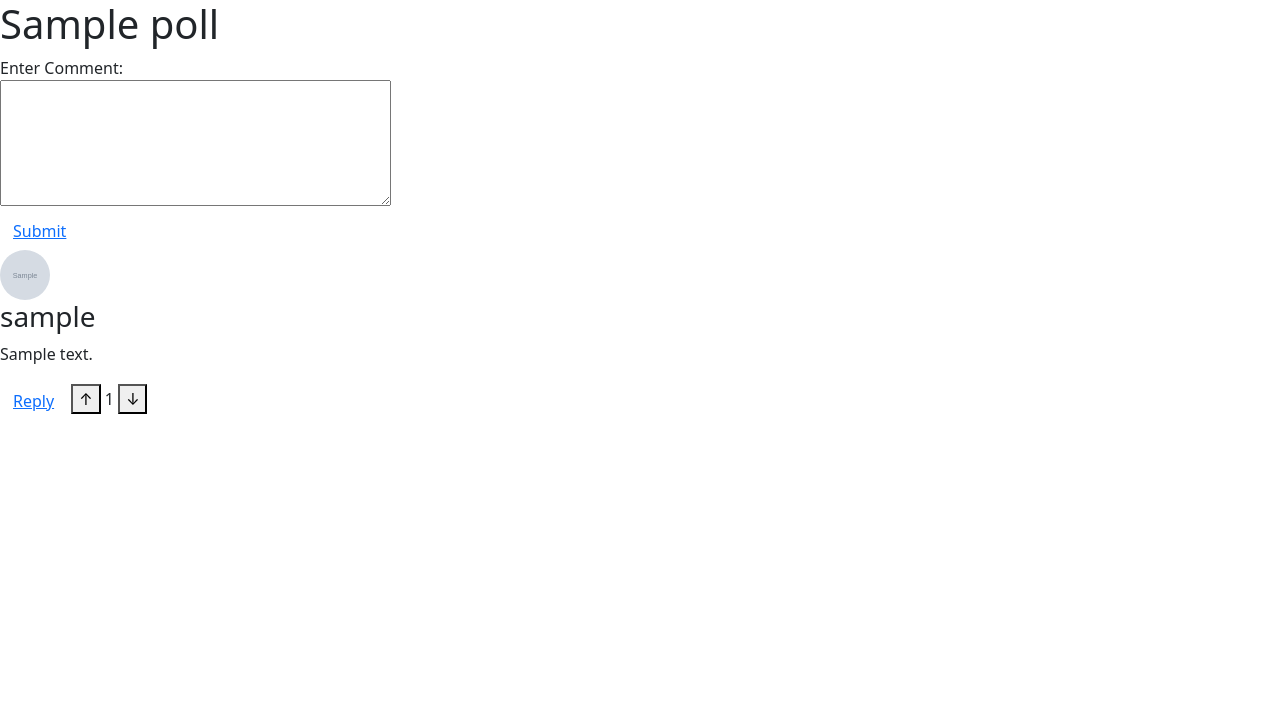
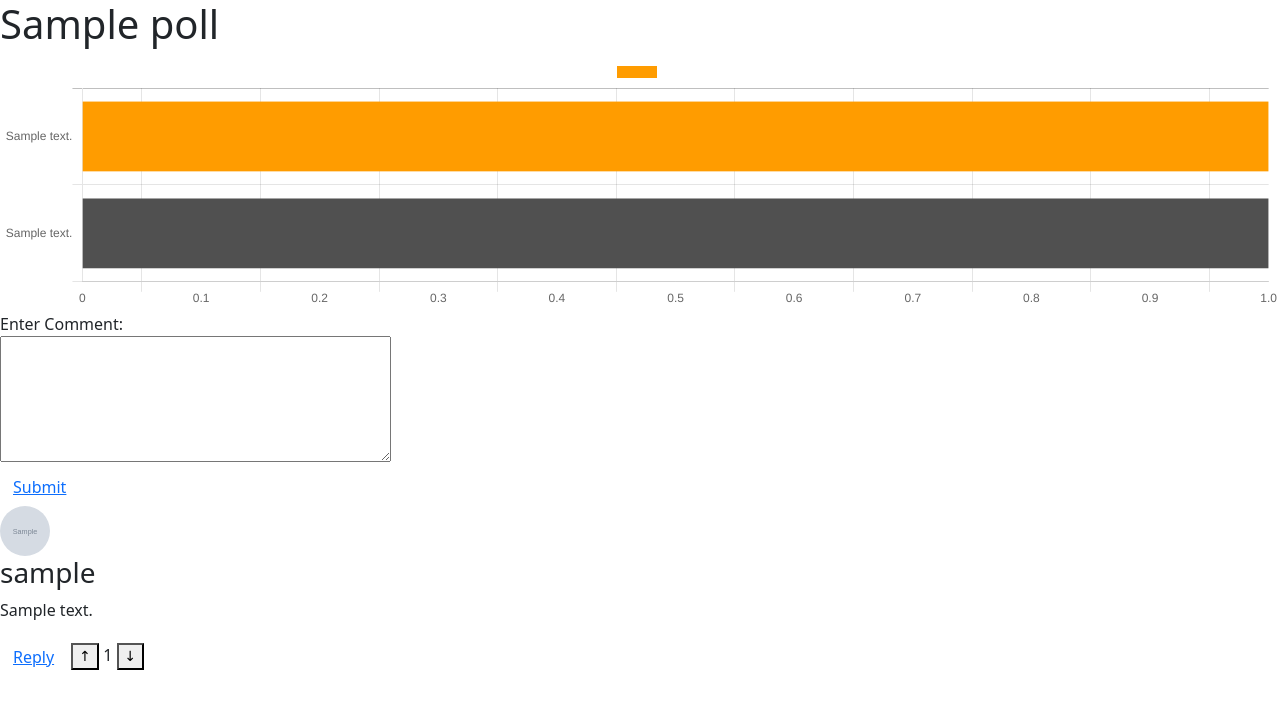
Before and after one commit to RobbertSinclair/Pollarize, a Django app: a page that uses pollarize/templates/poll_app/comment.html in a window 1280 px wide. Shown: the top 709 px of the page. Run offline with Django 3.2, Linux system fonts and the light colour scheme; a user stored in the database is signed in; tables that the repository leaves empty hold one stand-in row (values such as "Sample post"); grey boxes marked "Sample" are stand-in pictures; some libraries are stand-ins or nearby versions.

Commit message:
Added a bar chart to show voting results

```diff
--- /dev/null
+++ b/pollarize/static/css/comment.css
@@ -0,0 +1,34 @@
+
+.profile-img {
+    width: 50px;
+    height: 50px;
+    object-fit: cover;
+}
+
+.loading-image {
+    width: 20px;
+    height: 20px;
+    object-fit: cover;
+}
+
+.vote-button {
+    font-family: "Comic Sans MS";
+    font-size: 14px;
+}
+
+.upvote-selected {
+    background-color: #FF9C00;
+    color: #505050;
+
+}
+
+.downvote-selected {
+    background-color: #505050;
+    color: #FF9C00;
+}
+
+#poll-chart {
+    width: 300px;
+    height: 100px;
+    align: center;
+}
--- a/pollarize/static/js/comments.js
+++ b/pollarize/static/js/comments.js
@@ -121,12 +121,14 @@ function addVote(vote_amount, comment_id, votes) {
             $("#votes-" + comment_id).html(data.votes);
             console.log(data);
             if(vote_amount == 1 && !data.voted_before) {
-                $("upvote-" + comment_id).css("background-color", "#FF4500");
+                console.log("Upvote");
+                $("#upvote-" + comment_id).addClass("upvote-selected");
             } else if (vote_amount == -1 && !data.voted_before) {
-                $("downvote-" + comment_id).css("background-color", "#0000FF");
+                console.log("Downvote");
+                $("#downvote-" + comment_id).addClass("downvote-selected");
             } else {
-                $("upvote-" + comment_id).css("background-color", "");
-                $("downvote-" + comment_id).css("background-color", "");
+                $("#upvote-" + comment_id).removeClass("upvote-selected");
+                $("#downvote-" + comment_id).removeClass("downvote-selected");
             }
 
         },
--- /dev/null
+++ b/pollarize/static/js/result.js
@@ -0,0 +1,32 @@
+
+function displayChart(poll_question, answer1, votes1, answer2, votes2) {
+    var theCanvas = document.getElementById("poll-chart");
+    var theData = {
+            labels: [answer1, answer2],
+            datasets: [{
+                label: "",
+                backgroundColor: ["#ff9c00", "#505050"],
+                data: [votes1, votes2]
+            }]
+    };
+
+    Chart.defaults.scale.ticks.beginAtZero = true;
+    var theOptions = {
+        scales: {
+            xAxes: [{
+                gridLines: {
+                    offsetGridLines: true
+                }
+            }]
+        }
+    };
+
+    var theChart = new Chart(theCanvas, {
+        type: 'horizontalBar',
+        data: theData,
+        options: theOptions,
+        responsive: true,
+        maintainAspectRation: false,
+
+    })
+}
--- a/pollarize/templates/poll_app/comment.html
+++ b/pollarize/templates/poll_app/comment.html
@@ -7,26 +7,20 @@
         <meta name="viewport" content="width=device-width, initial-scale=1">
         <script src="https://ajax.googleapis.com/ajax/libs/jquery/2.1.3/jquery.min.js"></script>
         <script src="{% static 'js/comments.js' %}"></script>
+        <script src="https://cdn.jsdelivr.net/npm/chart.js@2.8.0"></script>
+        <script src="{% static 'js/result.js' %}"></script>
         <link href="https://cdn.jsdelivr.net/npm/bootstrap@5.0.0-beta2/dist/css/bootstrap.min.css" rel="stylesheet" integrity="sha384-BmbxuPwQa2lc/FVzBcNJ7UAyJxM6wuqIj61tLrc4wSX0szH/Ev+nYRRuWlolflfl" crossorigin="anonymous">
+        <link rel="stylesheet" href="{% static 'css/comment.css' %}"/>
         <style>
-            .profile-img {
-                width: 50px;
-                height: 50px;
-                object-fit: cover;
-            }
-
-            .loading-image {
-                width: 20px;
-                height: 20px;
-                object-fit: cover;
-            }
-
-
         </style>
 
     </head>
-    <body>
+    <body onload="displayChart('{{ poll.question }}', '{{ poll.answer1 }}', {{ poll.votes1 }}, '{{ poll.answer2 }}', {{ poll.votes2}})">
         <h1>{{ poll.question }}</h1>
+        <div id="canvas-space" class="canvas">
+            <canvas id="poll-chart" width="500" height="100"></canvas>
+        </div>
+        <div id="comment-space" class="comments-div">
             {% if user.is_authenticated %}
             <form onsubmit="return false">
                 {% csrf_token %}
@@ -48,9 +42,9 @@
                         {% if user.is_authenticated %}
                         <button id="add-reply-{{ comment.comment.id }}" class="add-reply btn btn-link" onClick="showReplyForm({{comment.comment.id}})">Reply</button>
                         <button id="hide-reply-form-{{comment.comment.id}}" class="hide-reply-form btn btn-link" onClick="hideReplyForm({{comment.comment.id}})">Cancel</button>
-                    <button id="upvote-{{ comment.comment.id }}" class="upvote" onClick="addVote(1, {{ comment.comment.id }}, {{ comment.comment.votes }})">&#8593;</button>
+                        <button id="upvote-{{ comment.comment.id }}" class="upvote vote-button" onClick="addVote(1, {{ comment.comment.id }}, {{ comment.comment.votes }})">&#8593;</button>
                         <label id="votes-{{comment.comment.id}}">{{ comment.comment.votes }}</label>
-                    <button id="downvote-{{ comment.comment.id }}" class="downvote" onClick="addVote(-1, {{ comment.comment.id }}, {{ comment.comment.votes }})">&#8595;</button>
+                        <button id="downvote-{{ comment.comment.id }}" class="downvote vote-button" onClick="addVote(-1, {{ comment.comment.id }}, {{ comment.comment.votes }})">&#8595;</button>
                         <form id="reply-form-{{comment.comment.id}}" class="reply-form" style="margin-left: 50px" onSubmit="return false;">
                             <label for="reply-text">Enter Reply:</label><br>
                             <textarea name="reply-text" cols="30" rows="2" id="add-reply-text-{{comment.comment.id}}"></textarea><br>
@@ -69,6 +63,7 @@
             </div>
 
             <script src="https://cdn.jsdelivr.net/npm/bootstrap@5.0.0-beta2/dist/js/bootstrap.bundle.min.js" integrity="sha384-b5kHyXgcpbZJO/tY9Ul7kGkf1S0CWuKcCD38l8YkeH8z8QjE0GmW1gYU5S9FOnJ0" crossorigin="anonymous"></script>
+        </div>
     </body>
 
 </html>
```
Lines whose indentation alone changed are shown as unchanged.
